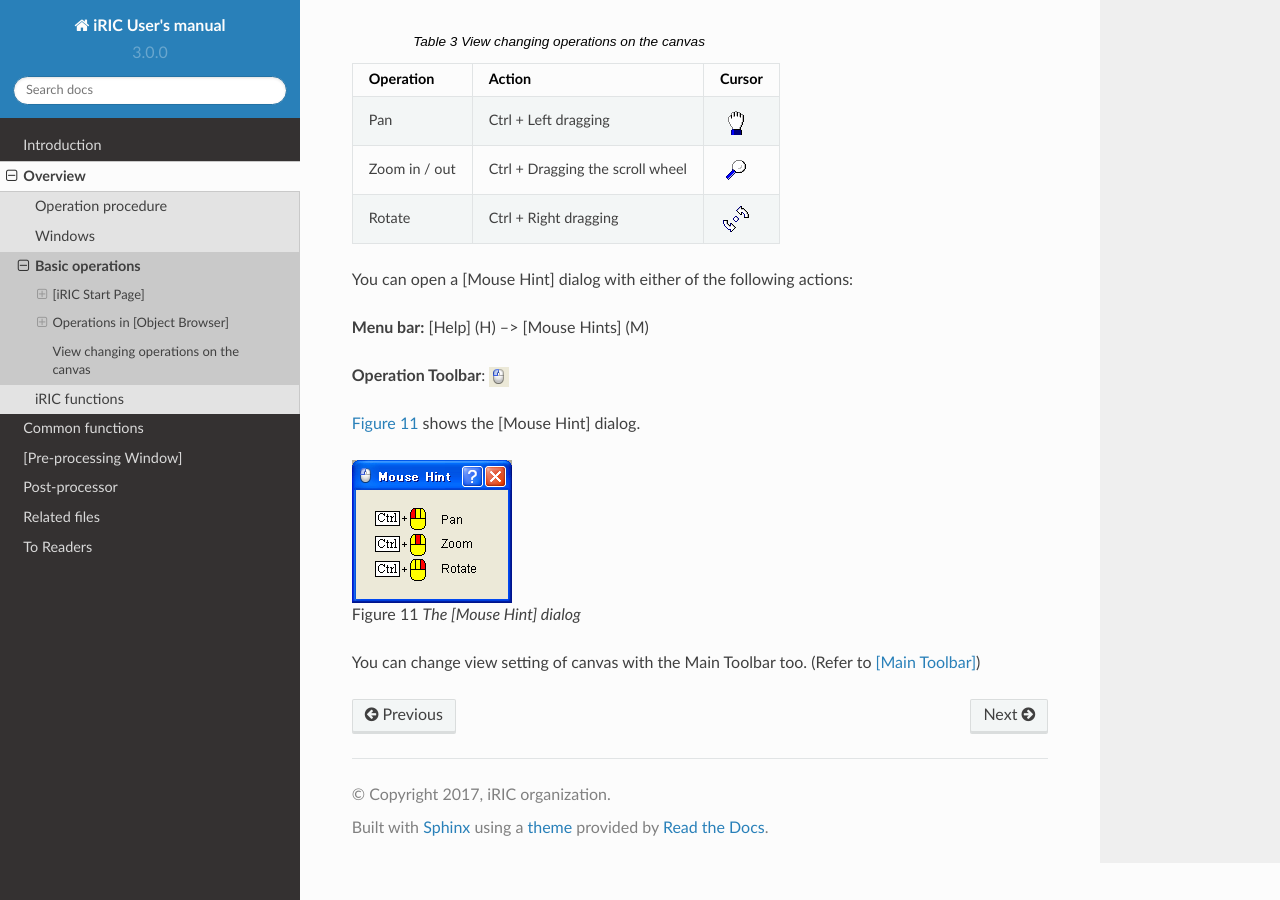
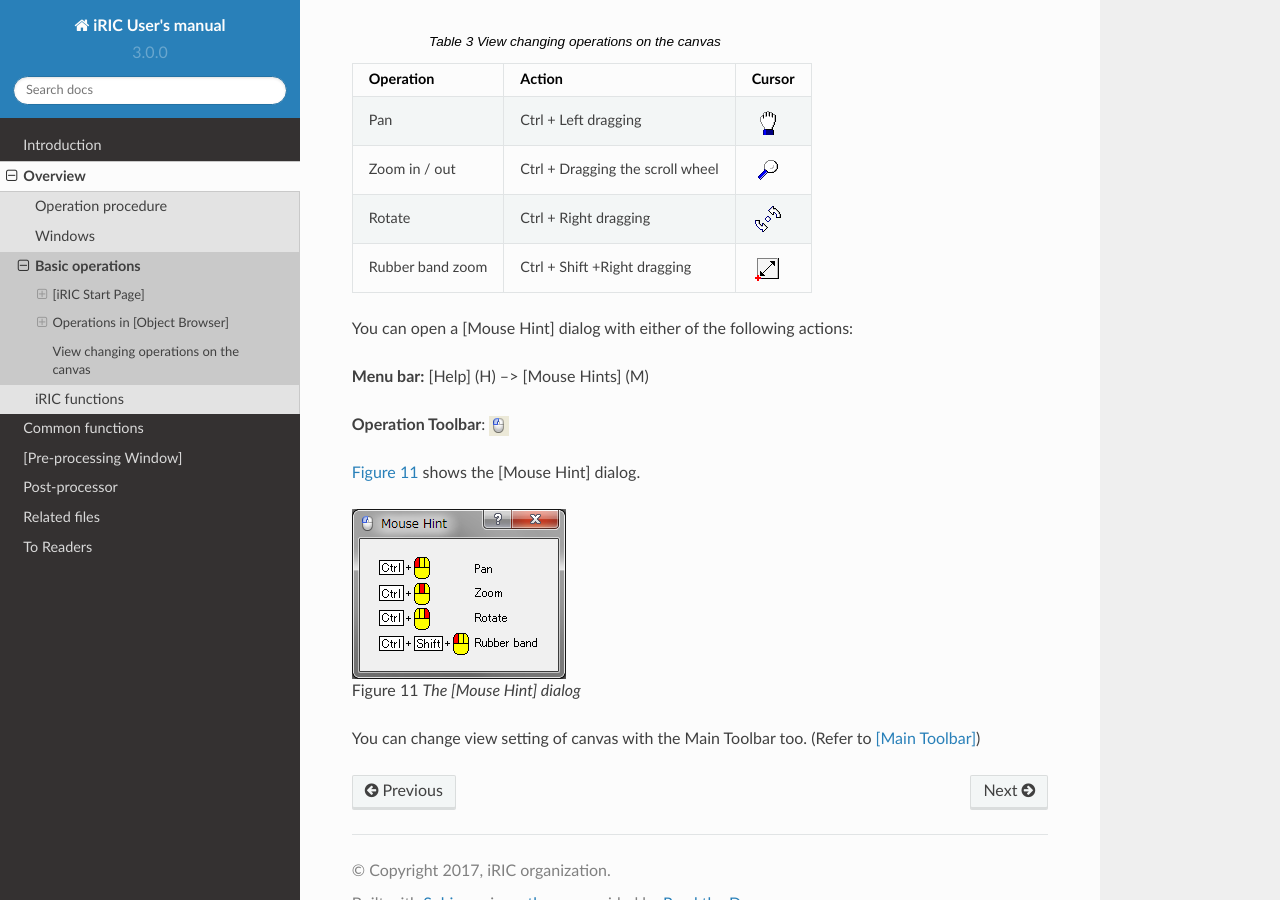
Before and after one commit to i-RIC/gui_user_manual, a Sphinx documentation site: the page built from source/02/03_basic_operations.rst, in a window 1280 px wide and 900 px high, scrolled down 3535 px. Built offline with Sphinx 7.4.7 and the Read the Docs theme 2.0.0, drawn with Linux system fonts in a browser that asks for light colours.

Commit message:
Description about rubber band zoom is added.

```diff
--- a/source/02/03_basic_operations.rst
+++ b/source/02/03_basic_operations.rst
@@ -111,9 +111,10 @@
 View changing operations can be made with Ctrl key and mouse operations.
 See :numref:`table_view_change_ops_canvas` for details.
 
-.. |cursor_operation_rotate| image:: images/cursor_operation_rotate.png
-.. |cursor_operation_zoom|   image:: images/cursor_operation_zoom.png
-.. |cursor_operation_pan|    image:: images/cursor_operation_pan.png
+.. |cursor_operation_rotate|     image:: images/cursor_operation_rotate.png
+.. |cursor_operation_zoom|       image:: images/cursor_operation_zoom.png
+.. |cursor_operation_pan|        image:: images/cursor_operation_pan.png
+.. |cursor_operation_selectzoom| image:: images/cursor_operation_selectzoom.png
 
 .. list-table:: View changing operations on the canvas
    :name: table_view_change_ops_canvas
@@ -135,6 +136,10 @@
      - Ctrl + Right dragging
      - |cursor_operation_rotate|
 
+   * - Rubber band zoom
+     - Ctrl + Shift +Right dragging
+     - |cursor_operation_selectzoom|
+
 You can open a [Mouse Hint] dialog with either of the following actions:
 
 .. |icon_mouse_hints| image:: images/icon_mouse_hints.png
```
Also changed, not shown: source/02/images/cursor_operation_selectzoom.png (added), source/02/images/mouse_hint_dialog.png, source/03/images/mouse_hint_dialog.png.
